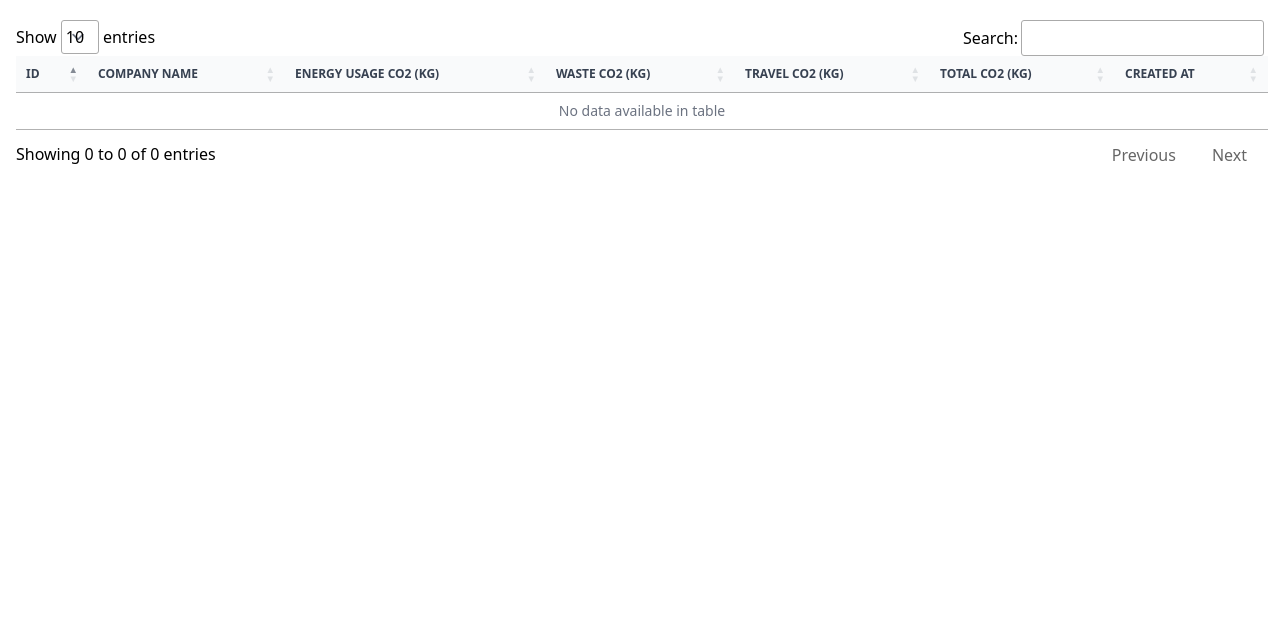
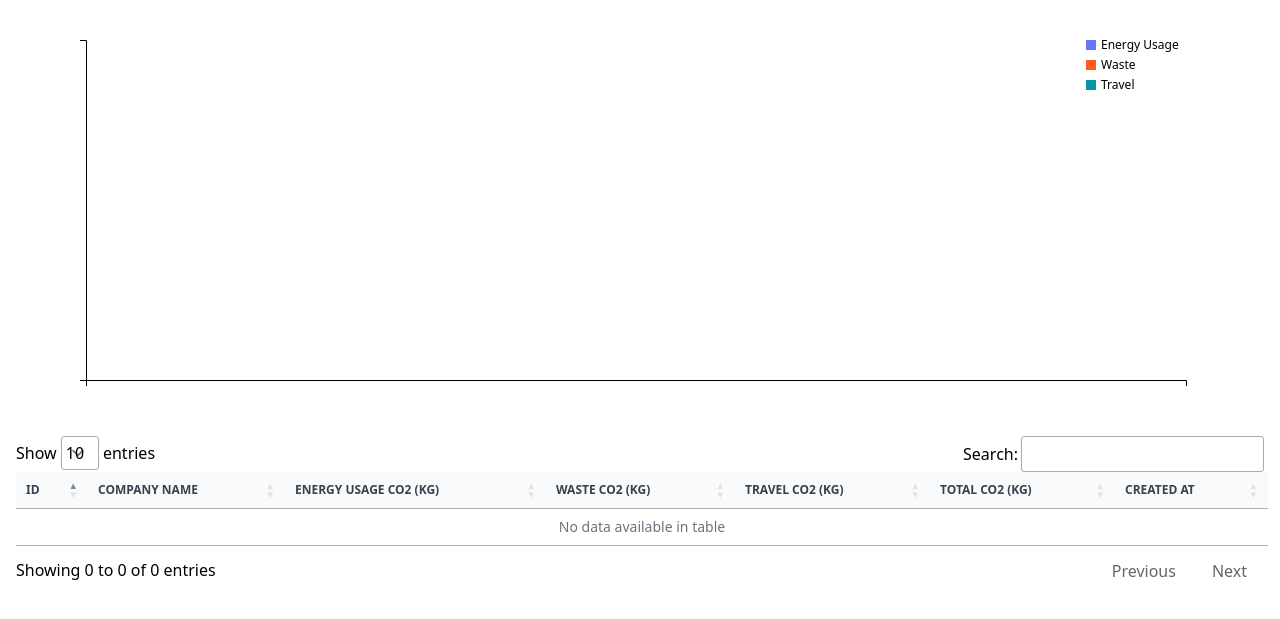
Before and after one commit to SyrymAbdikhan/Carbon-Footprint-Calculator, a Flask app: page /results/ in a window 1280 px wide. Shown: the top 619 px of the page. Run offline with Flask 3, Linux system fonts and the light colour scheme; data that the repository does not hold is empty; some libraries are stand-ins or nearby versions.

Commit message:
added company bar charts

```diff
--- /dev/null
+++ b/src/static/js/bar_chart.js
@@ -0,0 +1,97 @@
+
+function updateBarChart(data) {
+  d3.select('#barChart').html('');
+
+  const margin = { top: 20, right: 30, bottom: 40, left: 70 },
+    width = 1200 - margin.left - margin.right,
+    height = 400 - margin.top - margin.bottom;
+
+  const svg = d3.select('#barChart')
+    .append('svg')
+    .attr('width', width + margin.left + margin.right)
+    .attr('height', height + margin.top + margin.bottom)
+    .append('g')
+    .attr('transform', `translate(${margin.left},${margin.top})`);
+
+  const categories = ['Energy Usage', 'Waste', 'Travel'];
+  const parsedData = data.map(d => ({
+    name: d.name,
+    values: [
+      { category: 'Energy Usage', value: d.energy_co2 },
+      { category: 'Waste', value: d.waste_co2 },
+      { category: 'Travel', value: d.travel_co2 },
+    ],
+  }));
+
+  parsedData.sort(function (a, b) {
+    return d3.ascending(a.name, b.name)
+  });
+
+  const x0 = d3.scaleBand()
+    .domain(parsedData.map(d => d.name))
+    .range([0, width])
+    .padding(0.2);
+
+  const x1 = d3.scaleBand() // Sub-bars
+    .domain(categories)
+    .range([0, x0.bandwidth()])
+    .padding(0.1);
+
+  const y = d3.scaleLinear()
+    .domain([0, d3.max(parsedData, d => d3.max(d.values, v => v.value))])
+    .range([height, 0]);
+
+  const color = d3.scaleOrdinal()
+    .domain(categories)
+    .range(["#6875f5", "#ff5b1f", "#0695a2"]);
+
+  const groups = svg.selectAll('g.group')
+    .data(parsedData)
+    .enter()
+    .append('g')
+    .attr('class', 'group')
+    .attr('transform', d => `translate(${x0(d.name)},0)`);
+
+  groups.selectAll('rect')
+    .data(d => d.values)
+    .enter()
+    .append('rect')
+    .attr('x', d => x1(d.category))
+    .attr('y', d => y(d.value))
+    .attr('width', x1.bandwidth())
+    .attr('height', d => height - y(d.value))
+    .attr('fill', d => color(d.category));
+
+  // X axis Categories
+  svg.append('g')
+    .attr('transform', `translate(0,${height})`)
+    .call(d3.axisBottom(x0))
+    .selectAll('text')
+    .attr('transform', 'rotate(-15)')
+    .style('text-anchor', 'end')
+    .style('font-size', '0.8rem');
+
+  // Y axis Values
+  svg.append('g')
+    .call(d3.axisLeft(y))
+    .style('font-size', '0.8rem');
+
+  const legend = svg.append('g')
+    .attr('transform', `translate(${width - 100}, 0)`);
+
+  categories.forEach((cat, i) => {
+    legend.append('rect')
+      .attr('x', 0)
+      .attr('y', i * 20)
+      .attr('width', 10)
+      .attr('height', 10)
+      .attr('fill', color(cat));
+
+    legend.append('text')
+      .attr('x', 15)
+      .attr('y', i * 20 + 6)
+      .text(cat)
+      .style('font-size', '12px')
+      .attr('alignment-baseline', 'middle');
+  });
+}
--- /dev/null
+++ b/src/static/js/data_loader.js
@@ -0,0 +1,45 @@
+
+let dataTable;
+$(document).ready(function () {
+  dataTable = $('#data').DataTable({
+    ajax: '/api/data',
+    columns: [
+      { data: 'id' },
+      { data: 'name' },
+      { data: 'energy_co2', searchable: false },
+      { data: 'waste_co2', searchable: false },
+      { data: 'travel_co2', searchable: false },
+      { data: 'total_co2', searchable: false },
+      { data: 'created_at', searchable: false }
+    ],
+  });
+
+  updateBarChart(getFilteredData());
+
+  $('#data').on('draw.dt', function () {
+    updateBarChart(getFilteredData());
+  });
+});
+
+function getFilteredData() {
+  return getLatestData(getVisibleData());
+}
+
+function getVisibleData() {
+  let visibleData = [];
+  dataTable.rows({ page: 'current' }).every(function (i) {
+    visibleData.push(this.data());
+  });
+  return visibleData;
+}
+
+function getLatestData(data) {
+  let latestData = new Map();
+  for (const d of data) {
+    let existing = latestData.get(d.name);
+    if (!existing || new Date(d.created_at) > new Date(existing.created_at)) {
+      latestData.set(d.name, d);
+    }
+  }
+  return Array.from(latestData.values());
+}
--- a/src/templates/results.html
+++ b/src/templates/results.html
@@ -8,6 +8,8 @@
 
 {% block content %}
 <div class="px-4 mx-auto">
+    <div class="overflow-x-auto mb-4" id="barChart"></div>
+
     <div class="relative sm:rounded-lg mb-3">
         <table class="w-full text-sm text-left rtl:text-right text-gray-500" id="data">
             <thead class="text-xs text-gray-700 uppercase bg-gray-50">
@@ -43,24 +45,11 @@
 {% endblock %}
 
 {% block script %}
+<script src="https://cdnjs.cloudflare.com/ajax/libs/d3/4.6.0/d3.min.js"></script>
 <script src="https://code.jquery.com/jquery-3.7.1.js"></script>
 <script src="https://cdn.datatables.net/2.1.8/js/dataTables.js"></script>
 <script src="https://cdn.datatables.net/2.1.8/js/dataTables.tailwindcss.js"></script>
 
-<script>
-    $(document).ready(function () {
-        $('#data').DataTable({
-            ajax: '/api/data',
-            columns: [
-                { data: 'id' },
-                { data: 'name' },
-                { data: 'energy_co2', searchable: false },
-                { data: 'waste_co2', searchable: false },
-                { data: 'travel_co2', searchable: false },
-                { data: 'total_co2', searchable: false },
-                { data: 'created_at', searchable: false }
-            ],
-        });
-    });
-</script>
+<script src="{{ url_for('static', filename='js/bar_chart.js') }}"></script>
+<script src="{{ url_for('static', filename='js/data_loader.js') }}"></script>
 {% endblock %}
```
